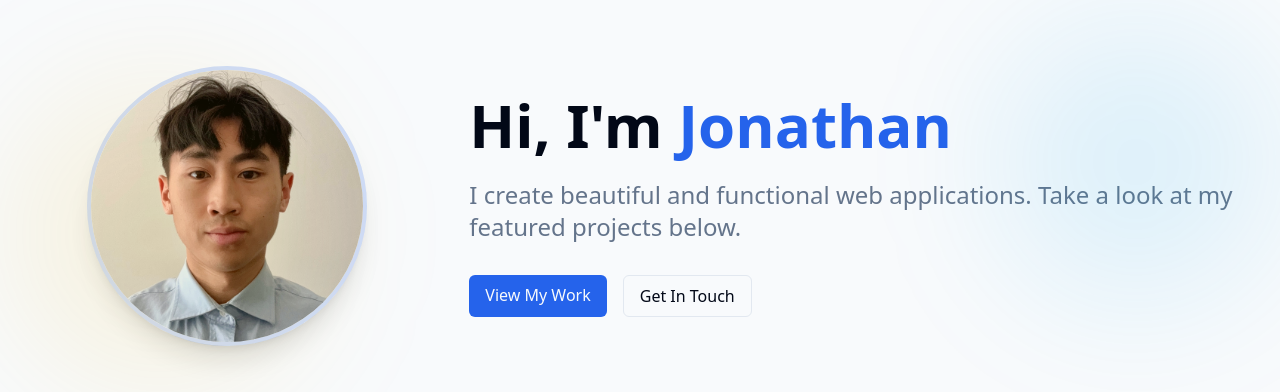
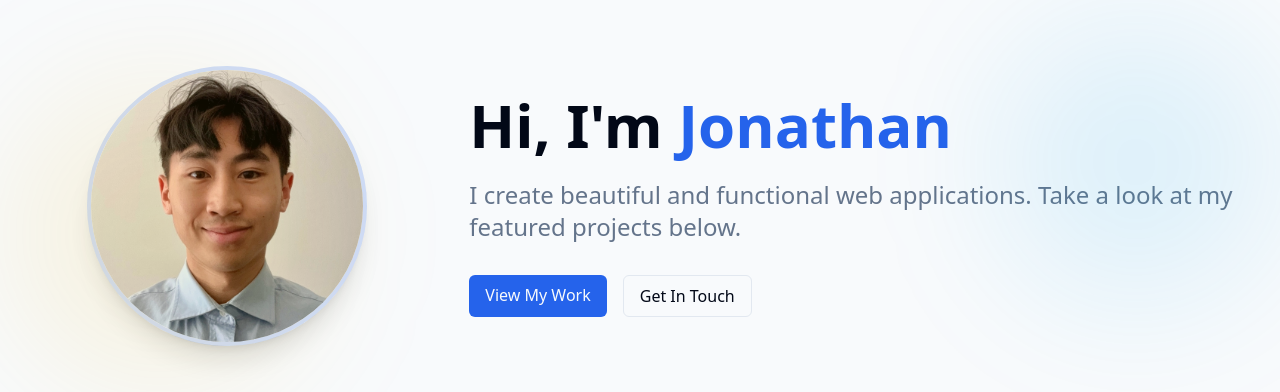
Before and after one commit to JonathanCTran/click-demo-portfolio, a React (Vite) app: page / in a window 1280 px wide. Shown: the part 127-519 px from the top of the page. Built offline with nearby package versions, Linux system fonts and the light colour scheme.

Commit message:
Fix: Update profile picture
Updated the profile picture in the Hero component to the user's provided image.

```diff
--- a/src/components/Hero.tsx
+++ b/src/components/Hero.tsx
@@ -12,7 +12,7 @@ const Hero: React.FC = () => {
             <div className="rounded-full overflow-hidden border-4 border-primary/20 shadow-xl max-w-[280px] mx-auto">
               <AspectRatio ratio={1/1}>
                 <img
-                  src="/lovable-uploads/765b48c0-cca3-4e4f-b354-0113c28e76be.png"
+                  src="/lovable-uploads/43ba262f-823b-411b-8ab0-7742cce8f882.png"
                   alt="Jonathan Tran"
                   className="object-cover w-full h-full"
                 />
```
Also changed, not shown: public/lovable-uploads/43ba262f-823b-411b-8ab0-7742cce8f882.png (added).
